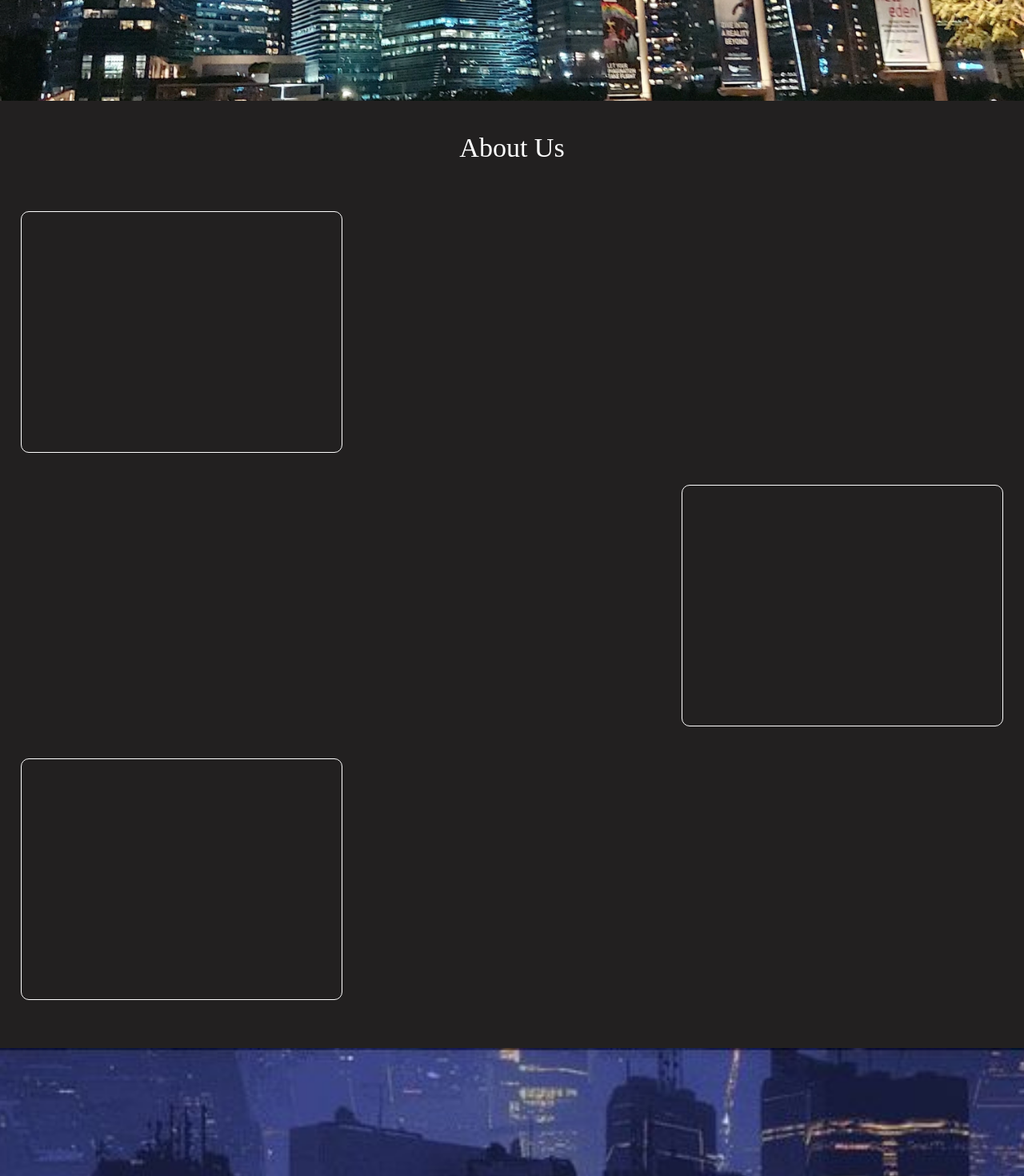
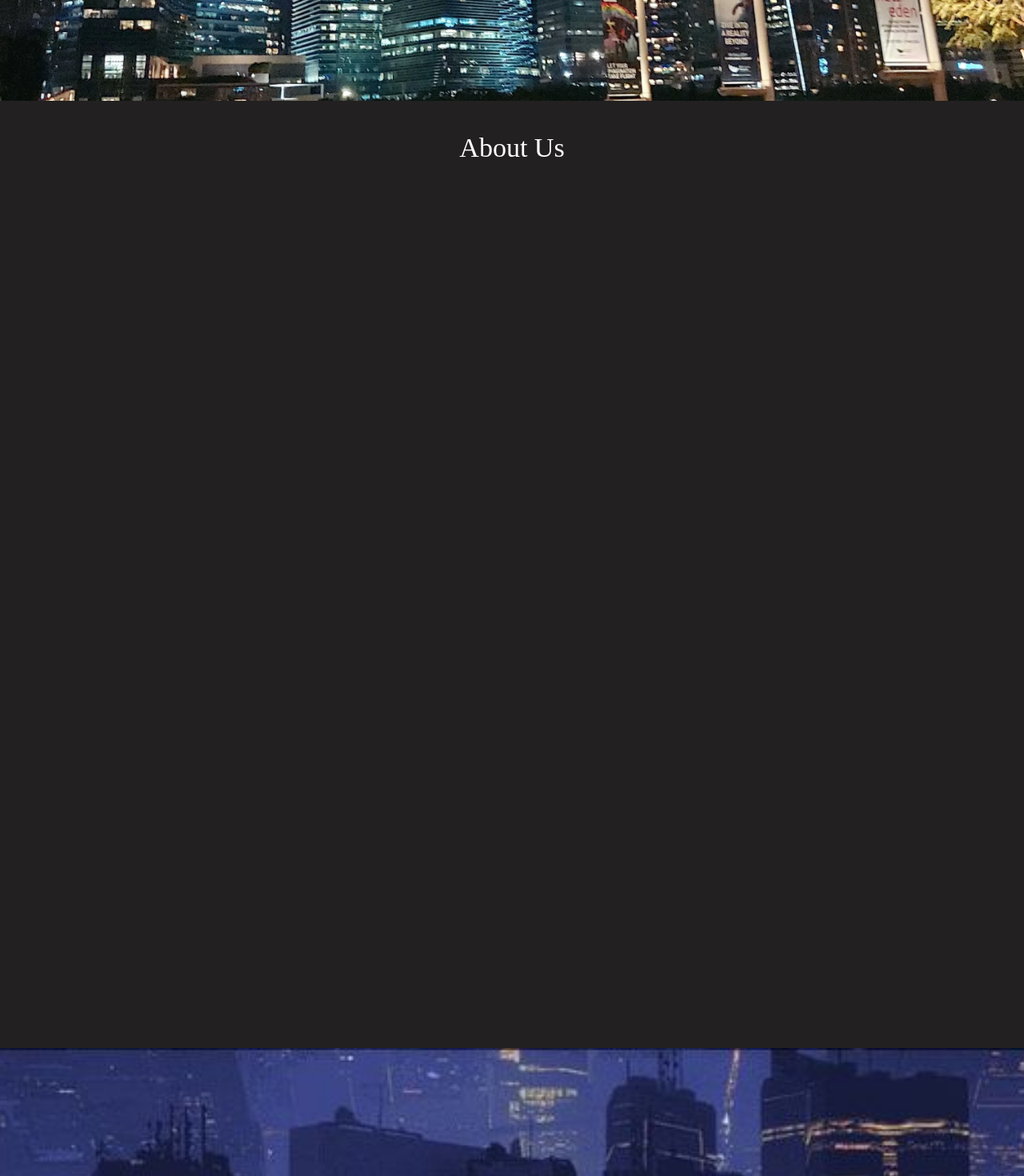
Before and after one commit to seungjaelee2684/seungjae-portfolio, a React (Create React App) app: page /website in a window 1280 px wide. Shown: the part 674-2144 px from the top of the page at 80% size. Built offline with nearby package versions, Linux system fonts and the light colour scheme; a web font is replaced by a local one.

Commit message:
<Feat: 스크롤 이벤트 추가>

```diff
--- a/src/components/SitePage/About.tsx
+++ b/src/components/SitePage/About.tsx
@@ -2,13 +2,46 @@ import React, { useEffect, useRef, useState } from 'react'
 import styled from 'styled-components';
 
 interface AboutProps {
-    testRef: React.RefObject<HTMLDivElement>;
+    // testRef: React.RefObject<HTMLDivElement>;
 };
 
-const About: React.FC<AboutProps> = ({ testRef }) => {
+const About: React.FC<AboutProps> = () => {
+
+    const boxRef1 = useRef<HTMLDivElement>(null);
+    const boxRef2 = useRef<HTMLDivElement>(null);
+    const boxRef3 = useRef<HTMLDivElement>(null);
 
     useEffect(() => {
+        const scrollEvent = () => {
+            if (!boxRef1.current || !boxRef2.current || !boxRef3.current) return;
 
+            let scrolly = window.scrollY;
+            let viewportHeight = window.innerHeight;
+            let scrolling = scrolly - viewportHeight;
+            let elementHeight1 = boxRef1.current.offsetTop + 200;
+            let elementHeight2 = boxRef2.current.offsetTop + 200;
+            let elementHeight3 = boxRef3.current.offsetTop + 200;
+            let result1 = (scrolling / elementHeight1) * 100;
+            let result2 = (scrolling / elementHeight2) * 100 - 15;
+            let result3 = (scrolling / elementHeight3) * 100 - 30;
+            console.log("백분율 => ", result1, result2, result3);
+
+            if (result1 <= 0) {
+                boxRef1.current.style.transform = `translateX(${result1}%)`;
+            };
+            if (result2 <= 0) {
+                boxRef2.current.style.transform = `translateX(${result2}%)`;
+            };
+            if (result3 <= 0) {
+                boxRef3.current.style.transform = `translateX(${result3}%)`;
+            };
+        };
+
+        window.addEventListener("scroll", scrollEvent);
+
+        return () => {
+            window.removeEventListener("scroll", scrollEvent);
+        }
     }, []);
 
     return (
@@ -17,7 +50,7 @@ const About: React.FC<AboutProps> = ({ testRef }) => {
                 About Us
             </Title>
             <CardWrapper>
-                <LaneContainer ref={testRef}>
+                <LaneContainer ref={boxRef1}>
                     <CardBox>
 
                     </CardBox>
@@ -25,7 +58,7 @@ const About: React.FC<AboutProps> = ({ testRef }) => {
 
                     </ContentBox>
                 </LaneContainer>
-                <LaneContainer>
+                <LaneContainer ref={boxRef2}>
                     <ContentBox>
 
                     </ContentBox>
@@ -33,7 +66,7 @@ const About: React.FC<AboutProps> = ({ testRef }) => {
 
                     </CardBox>
                 </LaneContainer>
-                <LaneContainer>
+                <LaneContainer ref={boxRef3}>
                     <CardBox>
 
                     </CardBox>
--- a/src/pages/SitePage.tsx
+++ b/src/pages/SitePage.tsx
@@ -9,17 +9,12 @@ import Background2 from '../assets/images/start_back.jpg';
 const SitePage = () => {
 
   const headerRef = useRef<HTMLDivElement>(null);
-  const testRef = useRef<HTMLDivElement>(null);
 
   useEffect(() => {
     const scrollEvent = () => {
       if (!headerRef.current) return;
-      if (!testRef.current) return;
 
       let scrolly = window.scrollY;
-      let test = scrolly * 1/100
-
-      testRef.current.style.transform = `translateX(${scrolly}px)`;
 
       if (scrolly >= 300) {
         headerRef.current.style.position = "fixed";
@@ -43,7 +38,7 @@ const SitePage = () => {
       <WebHeader headerRef={headerRef} />
       <MainBackground src={Background1} />
       <MainContainer>
-        <About testRef={testRef} />
+        <About />
       </MainContainer>
       <MainBackground src={Background2} />
     </MainLayout>
```
